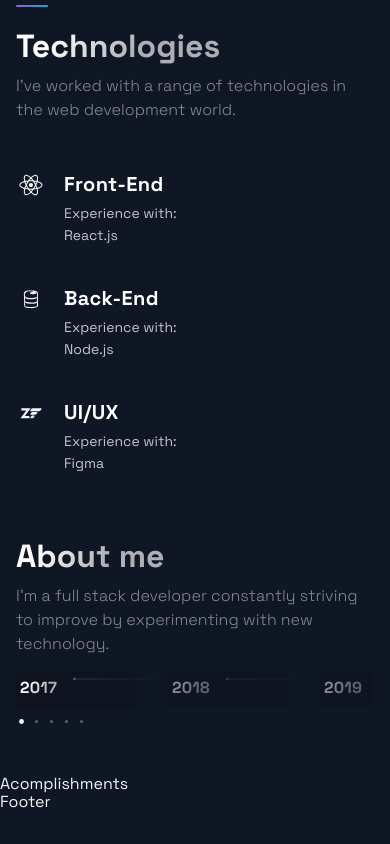
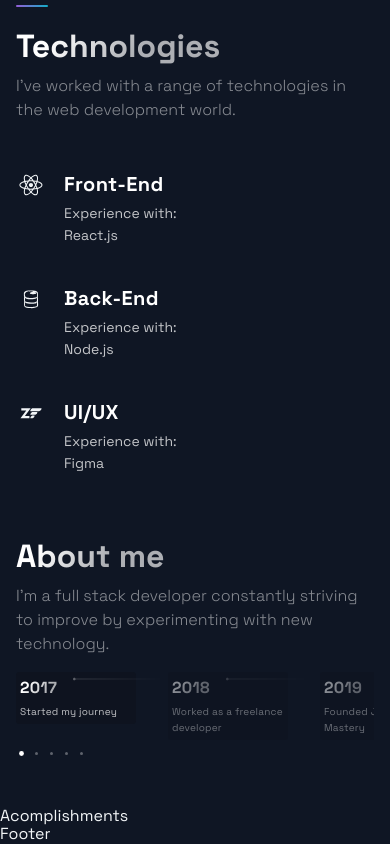
Before and after one commit to oscarolsson94/portfolionew, a Next.js app: page / in a window 390 px wide. Shown: the part 483-1327 px from the top of the page. Before the commit the page ends 1295 px from the top, so only its background shows below. Built offline with nearby package versions, Linux system fonts and the light colour scheme.

Commit message:
fixing problem with mobile device scrolling

```diff
--- a/src/components/TimeLine/TimeLine.js
+++ b/src/components/TimeLine/TimeLine.js
@@ -41,23 +41,27 @@
     }
   };
 
-  // const handleScroll = () => {
-  //   if (carouselRef.current) {
-  //     const index = Math.round((carouselRef.current.scrollLeft / (carouselRef.current.scrollWidth * 0.7)) * TimeLineData.length);
+  const handleScroll = () => {
+    if (carouselRef.current) {
+      const index = Math.round(
+        (carouselRef.current.scrollLeft /
+          (carouselRef.current.scrollWidth * 0.7)) *
+          TimeLineData.length
+      );
 
-  //     setActiveItem(index);
-  //   }
-  // }
+      setActiveItem(index);
+    }
+  };
 
-  // // snap back to beginning of scroll when window is resized
-  // // avoids a bug where content is covered up if coming from smaller screen
-  // useEffect(() => {
-  //   const handleResize = () => {
-  //     scroll(carouselRef.current, 0);
-  //   }
+  // snap back to beginning of scroll when window is resized
+  // avoids a bug where content is covered up if coming from smaller screen
+  useEffect(() => {
+    const handleResize = () => {
+      scroll(carouselRef.current, 0);
+    };
 
-  //   window.addEventListener('resize', handleResize);
-  // }, []);
+    window.addEventListener("resize", handleResize);
+  }, []);
 
   return (
     <Section id="about">
@@ -66,7 +70,7 @@
         I'm a full stack developer constantly striving to improve by
         experimenting with new technology.
       </SectionText>
-      <CarouselContainer ref={carouselRef}>
+      <CarouselContainer ref={carouselRef} onScroll={handleScroll}>
         <>
           {TimeLineData.map((item, index) => (
             <CarouselMobileScrollNode
@@ -114,6 +118,7 @@
                     </defs>
                   </CarouselItemImg>
                 </CarouselItemTitle>
+                <CarouselItemText>{item.text}</CarouselItemText>
               </CarouselItem>
             </CarouselMobileScrollNode>
           ))}
```
